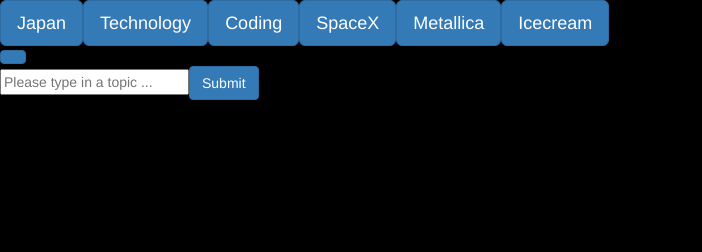
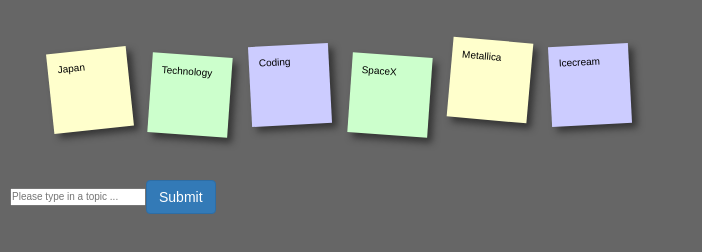
Before and after one commit to LuisMiguelRodriguez/gifTastic, a plain HTML site: page index.html in a window 1280 px wide. Shown: the whole page, without its empty margins (0-702 px from the left). Drawn offline with nearby package versions, Linux system fonts and the light colour scheme.

Commit message:
Made buttons into Stick its

```diff
--- a/app.js
+++ b/app.js
@@ -7,13 +7,32 @@
   $('#submit').on('click', function(){
 
     var input = $('#search').val();
-    var el = $('<div>');
-      el.addClass('btn btn-primary btn-lg button');
-      el.text(input);
 
+      var el = $('<li>');
+      var link = $('<a>');
+          link.text(input);
+      var h2 = $('<h2>');
+          link.append(link);
+        el.addClass('button');
+        el.val(input);
+        el.append(link);
     $('#buttons').append(el);
 
-    $('#buttons .button').on('click', ajaxCall);
+    // $('#buttons .button').on('click', ajaxCall);
+
+  });
+
+  $(document).on('click','.button', ajaxCall);
+  $(document).on('click','.gif',  function(){
+    console.log($(this));
+    console.log('----------Original values --------------');
+    var still = $(this)[0].src;
+    var gif = $(this)[0].dataset.gif;
+    console.log(still);
+    console.log(gif);
+    console.log('----------swapping values --------------');
+    $(this)[0].src = gif;
+    $(this)[0].dataset.gif = still;
 
   });
 
@@ -34,9 +53,14 @@
 
   function appendButtons (array){
     for(var i = 0; i < array.length; i++){
-      var el = $('<div>');
-        el.addClass('btn btn-primary btn-lg button');
-        el.text(array[i]);
+      var el = $('<li>');
+      var link = $('<a>');
+          link.text(array[i]);
+      var h2 = $('<h2>');
+          link.append(link);
+        el.addClass('button');
+        el.val(array[i]);
+        el.append(link);
 
       $('#buttons').append(el);
     }
@@ -64,20 +88,7 @@
         console.log(data.data[0].images.original_still.url);
       }
 
-      $('#gifs .gif').on('click',  function(){
-        console.log($(this));
-        console.log('----------Original values --------------');
-        var still = $(this)[0].src;
-        var gif = $(this)[0].dataset.gif;
-        console.log(still);
-        console.log(gif);
-        console.log('----------swapping values --------------');
-        $(this)[0].src = gif;
-        $(this)[0].dataset.gif = still;
 
-
-
-      });
 
     });
   }
--- a/index.html
+++ b/index.html
@@ -7,9 +7,11 @@
     <link rel="stylesheet" href="style.css">
   </head>
   <body>
-    <div id="buttons"></div>
-    <div class="btn btn-primary"></div>
+    <ul id="buttons"></ul>
+    <!-- <div id="buttons"></div> -->
     <div id="gifs"></div>
+
+
     <input id="search" type="text" placeholder="Please type in a topic ..."><span id="submit"class='btn btn-primary'>Submit</span>
     <script src="https://code.jquery.com/jquery-3.2.1.min.js" charset="utf-8"></script>
     <script src="https://maxcdn.bootstrapcdn.com/bootstrap/3.3.7/js/bootstrap.min.js" charset="utf-8"></script>
--- a/style.css
+++ b/style.css
@@ -1,3 +1,95 @@
 body {
   background-color: black;
 }
+
+*{
+  margin:0;
+  padding:0;
+}
+body{
+  font-family:arial,sans-serif;
+  font-size:100%;
+  margin:1em;
+  background:#666;
+  color:#fff;
+}
+h2,p{
+  font-size:100%;
+  font-weight:normal;
+}
+ul,li{
+  list-style:none;
+}
+ul{
+  overflow:hidden;
+  padding:3em;
+}
+ul li a{
+  text-decoration:none;
+  color:#000;
+  background:#ffc;
+  display:block;
+  height:8em;
+  width:8em;
+  padding:1em;
+  -moz-box-shadow:5px 5px 7px rgba(33,33,33,1);
+  -webkit-box-shadow: 5px 5px 7px rgba(33,33,33,.7);
+  box-shadow: 5px 5px 7px rgba(33,33,33,.7);
+  -moz-transition:-moz-transform .15s linear;
+  -o-transition:-o-transform .15s linear;
+  -webkit-transition:-webkit-transform .15s linear;
+}
+ul li{
+  margin:1em;
+  float:left;
+}
+ul li h2{
+  font-size:140%;
+  font-weight:bold;
+  padding-bottom:10px;
+}
+ul li p{
+  font-family:"Reenie Beanie",arial,sans-serif;
+  font-size:180%;
+}
+ul li a{
+  -webkit-transform: rotate(-6deg);
+  -o-transform: rotate(-6deg);
+  -moz-transform:rotate(-6deg);
+}
+ul li:nth-child(even) a{
+  -o-transform:rotate(4deg);
+  -webkit-transform:rotate(4deg);
+  -moz-transform:rotate(4deg);
+  position:relative;
+  top:5px;
+  background:#cfc;
+}
+ul li:nth-child(3n) a{
+  -o-transform:rotate(-3deg);
+  -webkit-transform:rotate(-3deg);
+  -moz-transform:rotate(-3deg);
+  position:relative;
+  top:-5px;
+  background:#ccf;
+}
+ul li:nth-child(5n) a{
+  -o-transform:rotate(5deg);
+  -webkit-transform:rotate(5deg);
+  -moz-transform:rotate(5deg);
+  position:relative;
+  top:-10px;
+}
+ul li a:hover,ul li a:focus{
+  box-shadow:10px 10px 7px rgba(0,0,0,.7);
+  -moz-box-shadow:10px 10px 7px rgba(0,0,0,.7);
+  -webkit-box-shadow: 10px 10px 7px rgba(0,0,0,.7);
+  -webkit-transform: scale(1.25);
+  -moz-transform: scale(1.25);
+  -o-transform: scale(1.25);
+  position:relative;
+  z-index:5;
+}
+ol{text-align:center;}
+ol li{display:inline;padding-right:1em;}
+ol li a{color:#fff;}
```
